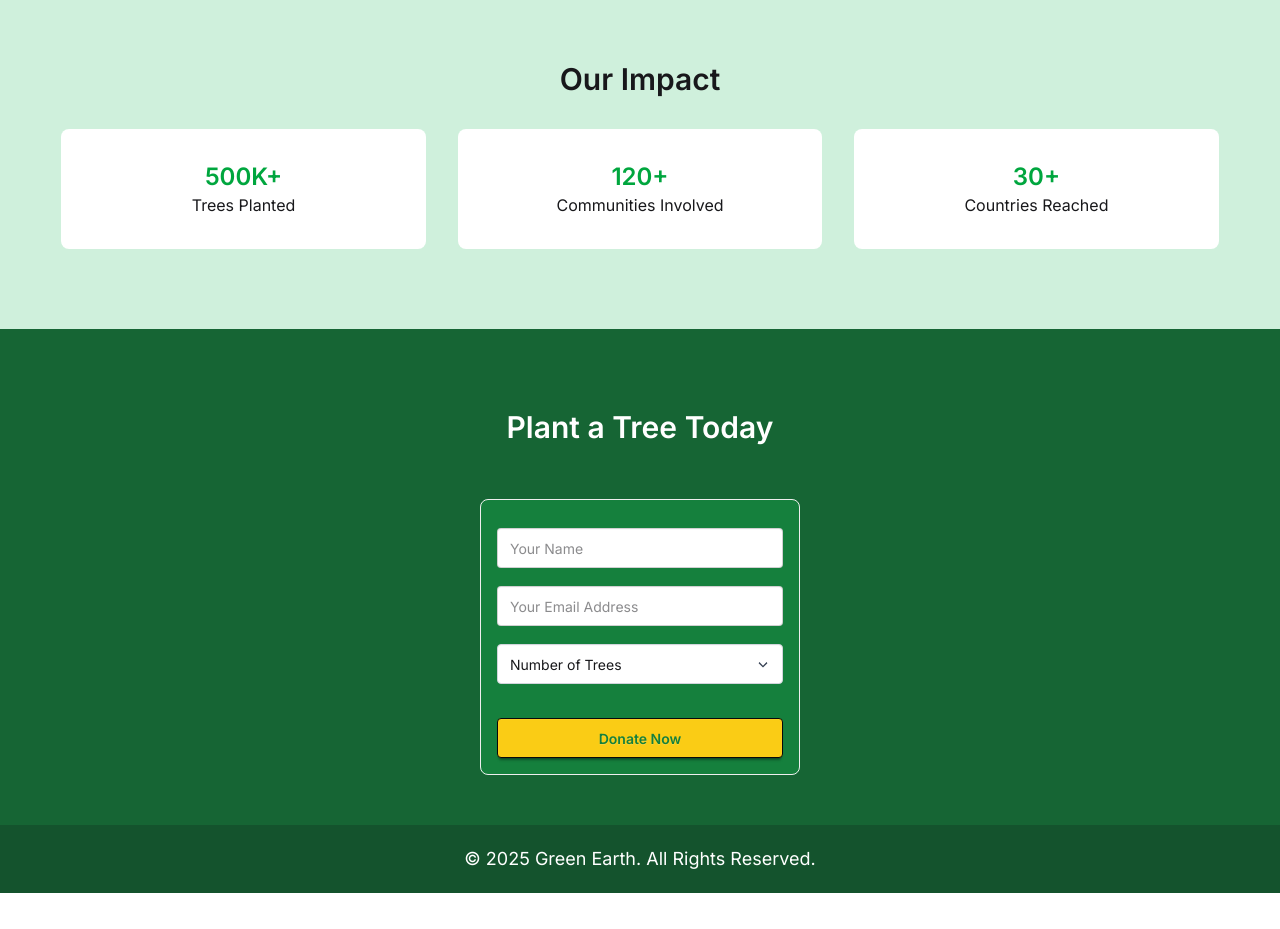
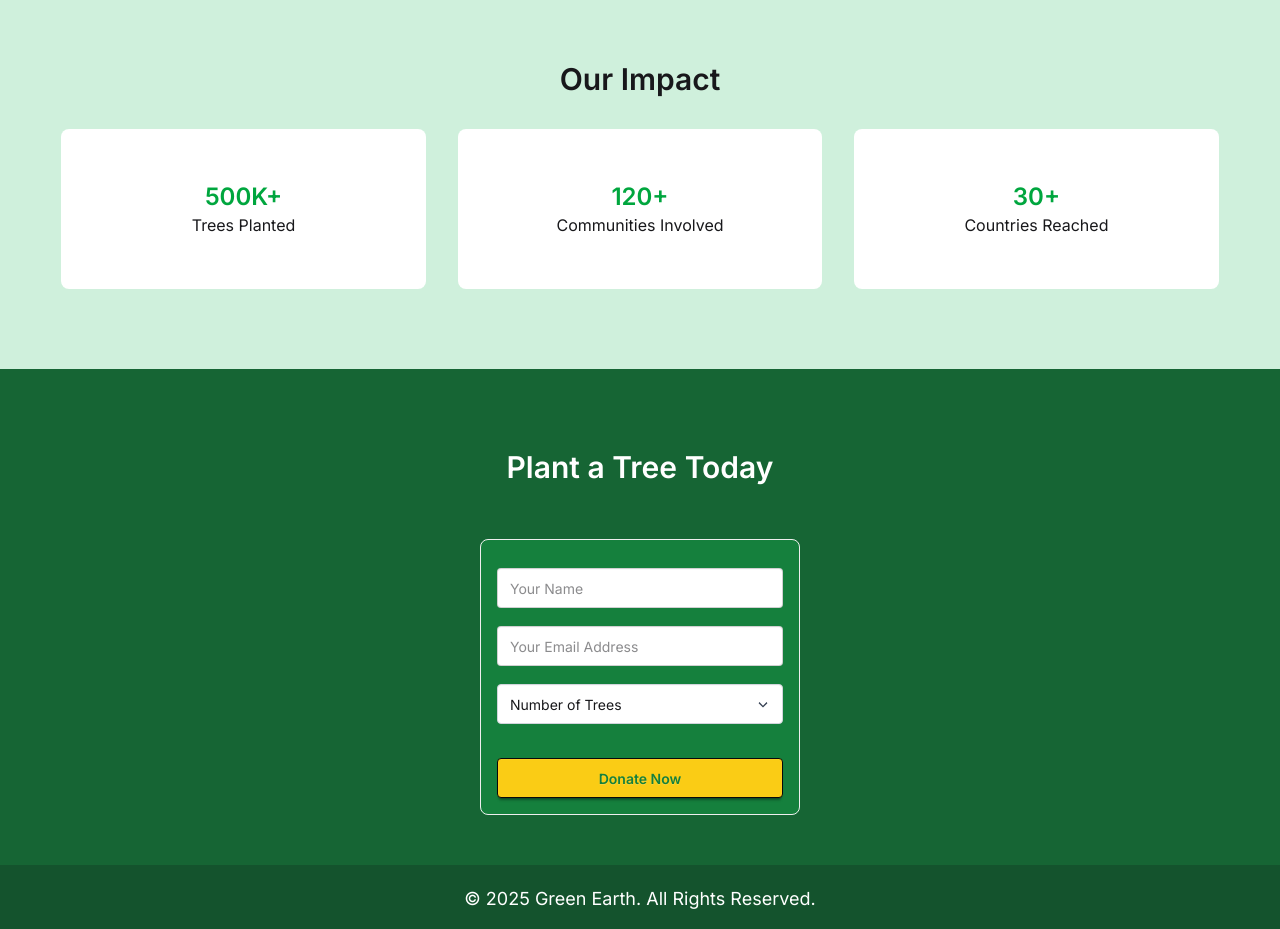
Before and after one commit to Tanvir-programmer/green-earth, a plain HTML site: page index.html in a window 1280 px wide. Shown: the part 2280-3209 px from the top of the page. Before the commit the page ends 3173 px from the top, so only its background shows below. Drawn offline with nearby package versions, Linux system fonts and the light colour scheme; no server answers.

Commit message:
polished some sections

```diff
--- a/index.html
+++ b/index.html
@@ -157,33 +157,32 @@
         </div>
       </section>
     </main>
+    <!-- our impact section starts here  -->
     <section class="bg-[#cff0dc] py-20">
       <h2 class="font-semibold text-3xl text-center">Our Impact</h2>
       <div
-        class="flex flex-col md:flex-row justify-between items-center w-11/12 mx-auto mt-8 gap-4"
+        class="flex flex-col md:flex-row justify-center items-center w-11/12 mx-auto mt-8 gap-4"
       >
         <div
-          class="bg-white p-8 rounded-lg text-center flex-1 mx-2 hover:bg-sky-50"
+          class="bg-white p-8 rounded-lg text-center flex-1 mx-2 hover:bg-sky-50 w-64 h-40 flex flex-col justify-center"
         >
           <h2 class="text-green-600 text-2xl font-semibold">500K+</h2>
           <p>Trees Planted</p>
         </div>
         <div
-          class="bg-white p-8 rounded-lg text-center flex-1 mx-2 hover:bg-sky-50"
+          class="bg-white p-8 rounded-lg text-center flex-1 mx-2 hover:bg-sky-50 w-64 h-40 flex flex-col justify-center"
         >
           <h2 class="text-green-600 text-2xl font-semibold">120+</h2>
           <p>Communities Involved</p>
         </div>
         <div
-          class="bg-white p-8 rounded-lg text-center flex-1 mx-2 hover:bg-sky-50"
+          class="bg-white p-8 rounded-lg text-center flex-1 mx-2 hover:bg-sky-50 w-64 h-40 flex flex-col justify-center"
         >
           <h2 class="text-green-600 text-2xl font-semibold">30+</h2>
           <p>Countries Reached</p>
         </div>
       </div>
-      <!-- modal section starts here -->
-      <!-- Open the modal using ID.showModal() method -->
-      <!-- <button class="btn" onclick="my_modal_5.showModal()">open modal</button> -->
+    </section>
     <dialog id="my_modal_5" class="modal modal-bottom sm:modal-middle">
       <div class="modal-box">
         <div id="plants-details-container"></div>
@@ -194,7 +193,7 @@
         </div>
       </div>
     </dialog>
-    </section>
+
     <!-- footer section starts here  -->
     <footer class="bg-[#166534]">
       <h2 class="text-3xl font-semibold pt-20 pb-1 text-white text-center">
```
Lines whose indentation alone changed are shown as unchanged.
